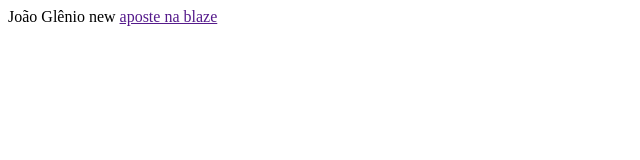
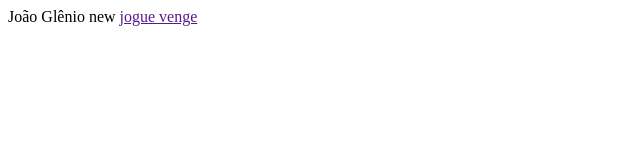
Before and after one commit to Superman174/tlgd, a plain HTML site: page index.html in a window 1280 px wide. Shown: the full height of the page, 0-640 px from the left. Drawn offline with Linux system fonts and the light colour scheme.

Commit message:
Update index.html

```diff
--- a/index.html
+++ b/index.html
@@ -6,6 +6,6 @@
 </head>
 <body>
   João Glênio new
-  <a href "https://blaze.com">aposte na blaze</a>
+  <a href "https://venge.io/">jogue venge</a>
 </body>
 </html>
```
